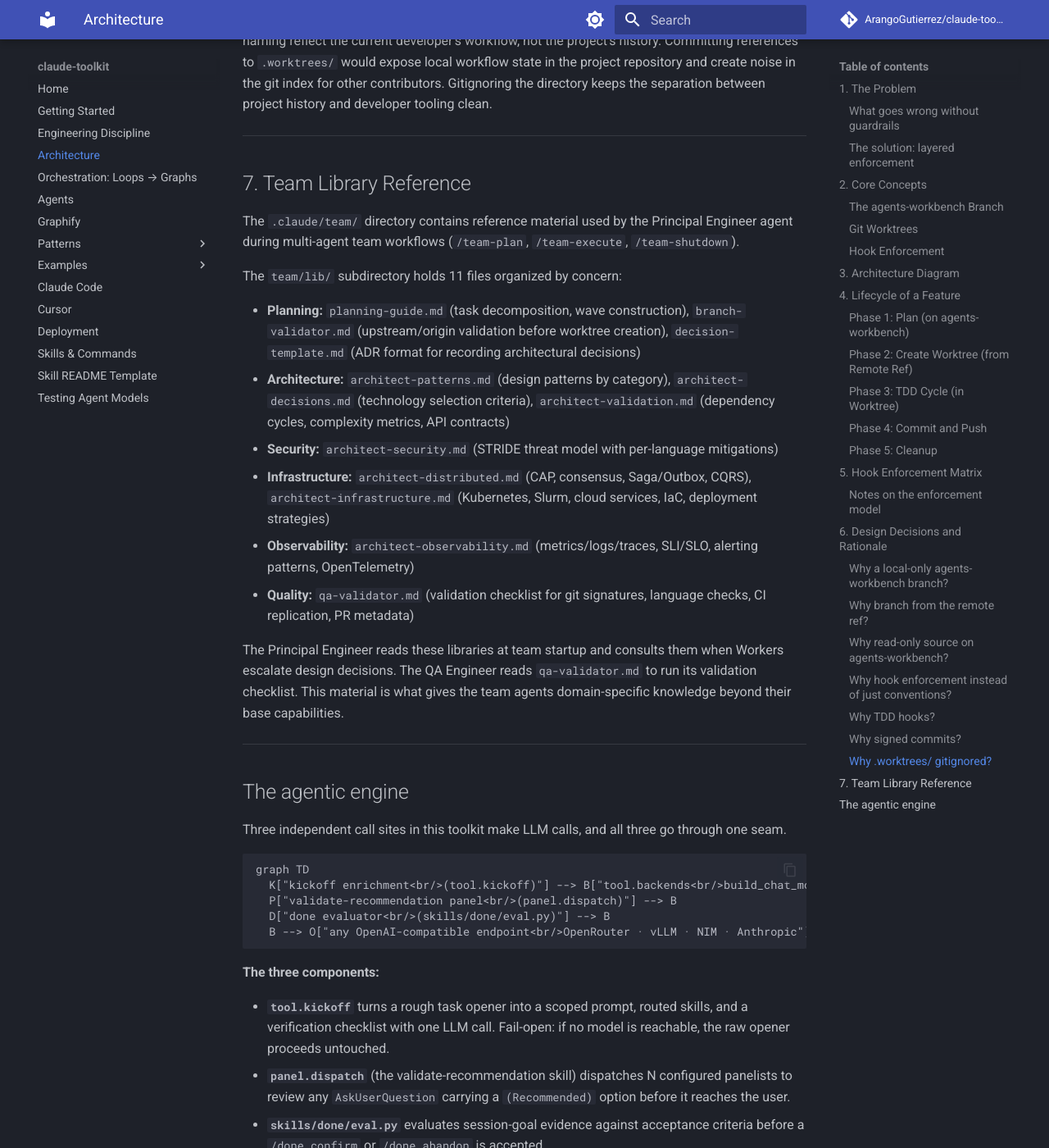
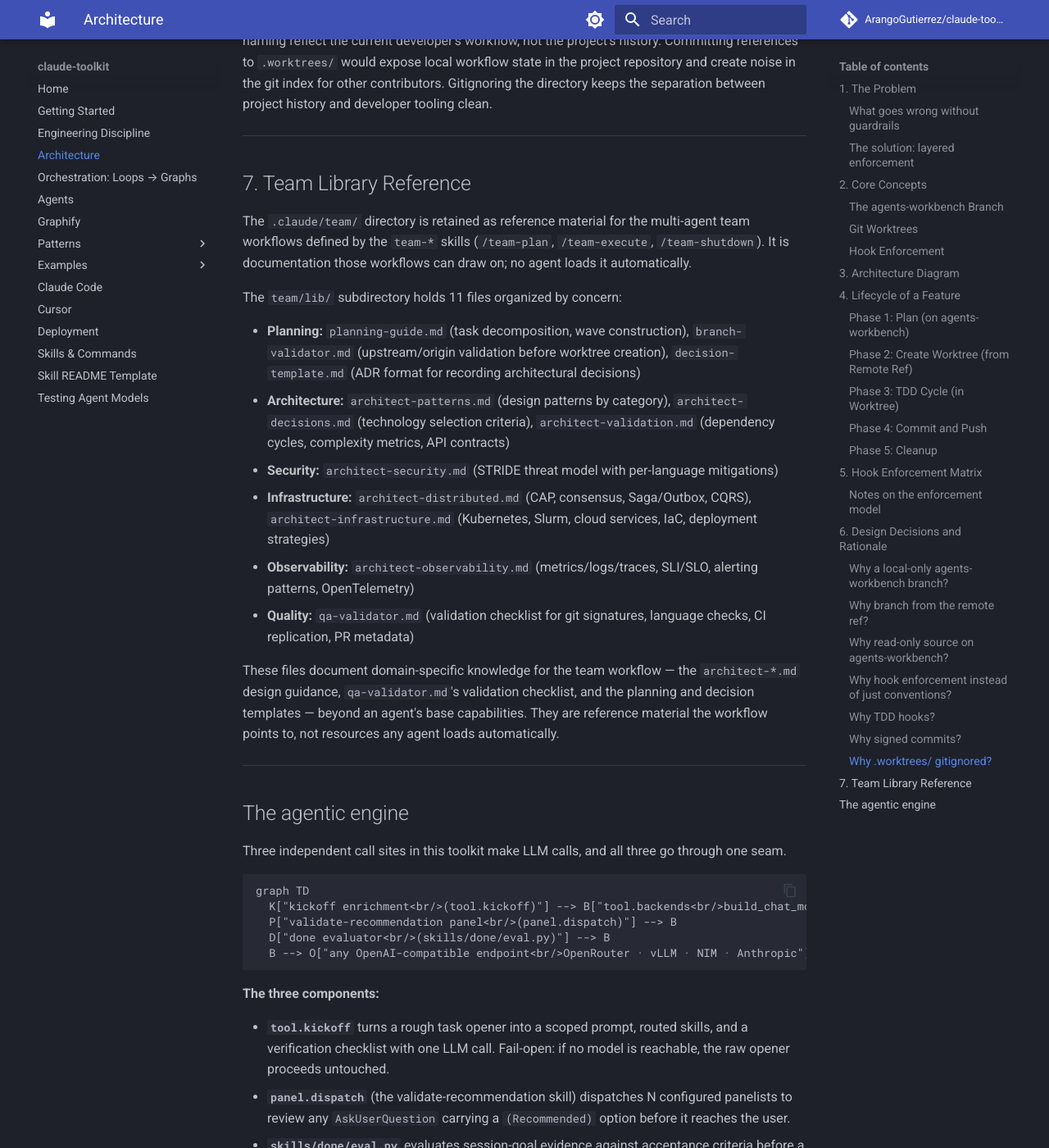
Before and after one commit to ArangoGutierrez/claude-toolkit, an MkDocs documentation site: the page built from docs/architecture.md, in a window 1280 px wide and 1400 px high, scrolled down 12566 px. Shown: the whole window at 82% size. Built offline with MkDocs 1.6.1 and Material for MkDocs 9.7.7, drawn with Linux system fonts in a browser that asks for light colours; comment, search, counter and statistics services are not loaded.

Commit message:
docs: correct team-lib consumer claim and pr-review-ingest contract
architecture.md section 7 claimed the team library is loaded by the
Principal Engineer agent; no agent file references team/lib (grep -rn
'team/lib' .claude/agents/ is empty), so reword it as reference material
the team-* skill workflows can draw on but that no agent loads
automatically. pr-review-ingest SKILL.md said high-severity findings are
'written to rules/ directly', contradicting its own process (findings are
proposed), README, and its 'wait for second occurrence' gotcha; restate
the real contract: findings are proposed — security first, bug/architecture
second — and nothing lands in rules/ without approval.

Signed-off-by: Carlos Eduardo Arango Gutierrez <arangogutierrez@gmail.com>

```diff
--- a/docs/architecture.md
+++ b/docs/architecture.md
@@ -376,7 +376,7 @@ Worktrees are developer-local working directories, not project artifacts. Their
 
 ## 7. Team Library Reference
 
-The `.claude/team/` directory contains reference material used by the Principal Engineer agent during multi-agent team workflows (`/team-plan`, `/team-execute`, `/team-shutdown`).
+The `.claude/team/` directory is retained as reference material for the multi-agent team workflows defined by the `team-*` skills (`/team-plan`, `/team-execute`, `/team-shutdown`). It is documentation those workflows can draw on; no agent loads it automatically.
 
 The `team/lib/` subdirectory holds 11 files organized by concern:
 
@@ -387,7 +387,7 @@ The `team/lib/` subdirectory holds 11 files organized by concern:
 - **Observability:** `architect-observability.md` (metrics/logs/traces, SLI/SLO, alerting patterns, OpenTelemetry)
 - **Quality:** `qa-validator.md` (validation checklist for git signatures, language checks, CI replication, PR metadata)
 
-The Principal Engineer reads these libraries at team startup and consults them when Workers escalate design decisions. The QA Engineer reads `qa-validator.md` to run its validation checklist. This material is what gives the team agents domain-specific knowledge beyond their base capabilities.
+These files document domain-specific knowledge for the team workflow — the `architect-*.md` design guidance, `qa-validator.md`'s validation checklist, and the planning and decision templates — beyond an agent's base capabilities. They are reference material the workflow points to, not resources any agent loads automatically.
 
 ---
 
```
Also changed, not shown: .claude/skills/pr-review-ingest/SKILL.md (+3 -1 lines).
